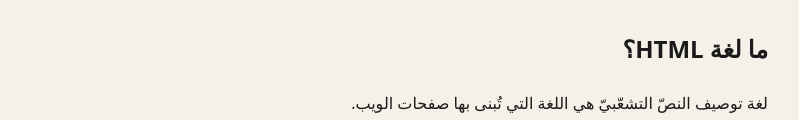
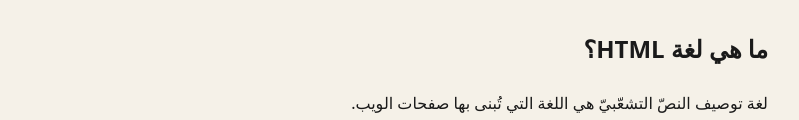
Before and after one commit to kutaibashi/my-first-site, a plain HTML site: page index.html in a window 1280 px wide. Shown: the part 279-399 px from the top of the page, without its empty margins (240-1039 px from the left). Drawn offline with Linux system fonts and the light colour scheme.

Commit message:
صحّح عنوان السؤال في الصفحة

```diff
--- a/index.html
+++ b/index.html
@@ -22,7 +22,7 @@
   </header>
   <main id="main">
     <article>
-      <h2>ما لغة HTML؟</h2>
+      <h2>ما هي لغة HTML؟</h2>
       <p>لغة توصيف النصّ التشعّبيّ هي اللغة التي تُبنى بها صفحات الويب.</p>
       <p>تتكوّن من وسومٍ تصف أجزاء المحتوى ليعرضها المتصفّح.</p>
       <h3>أهمّ المفاهيم</h3>
```
